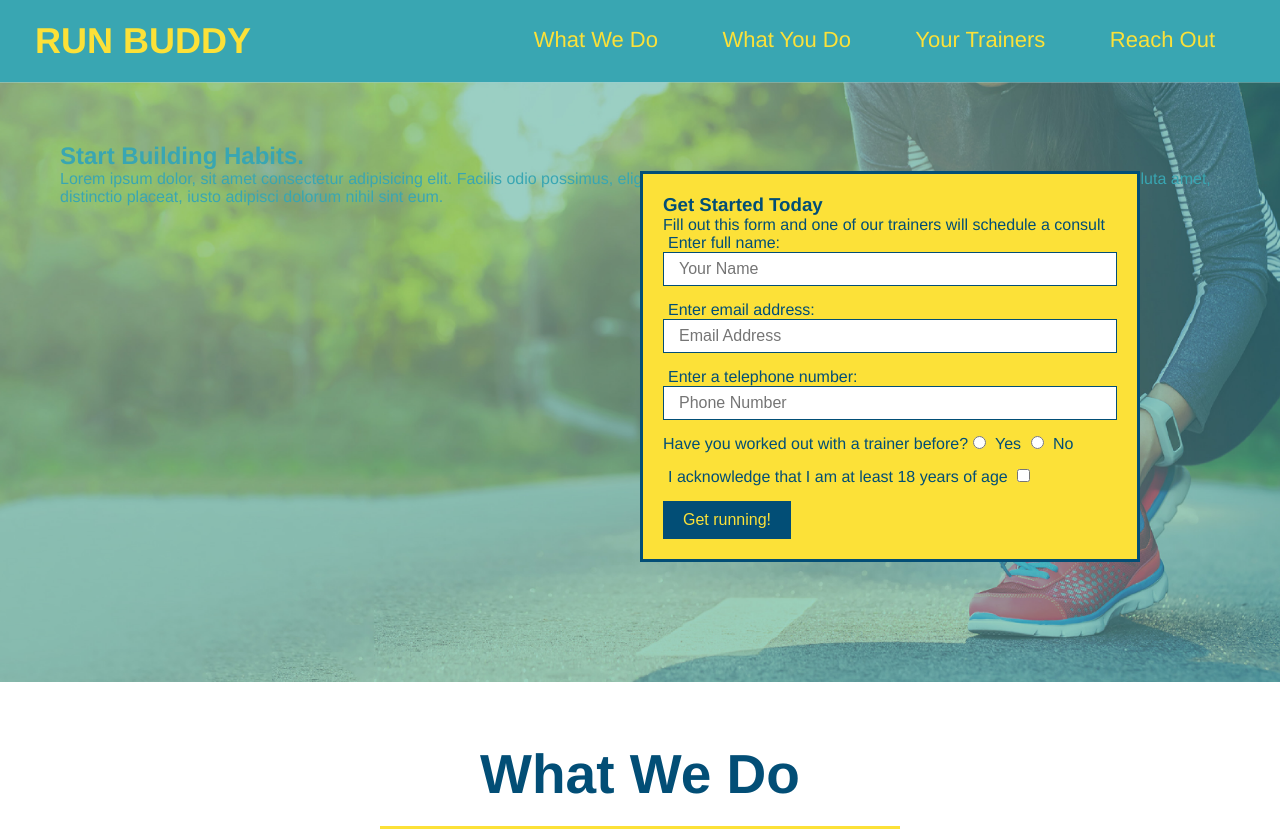
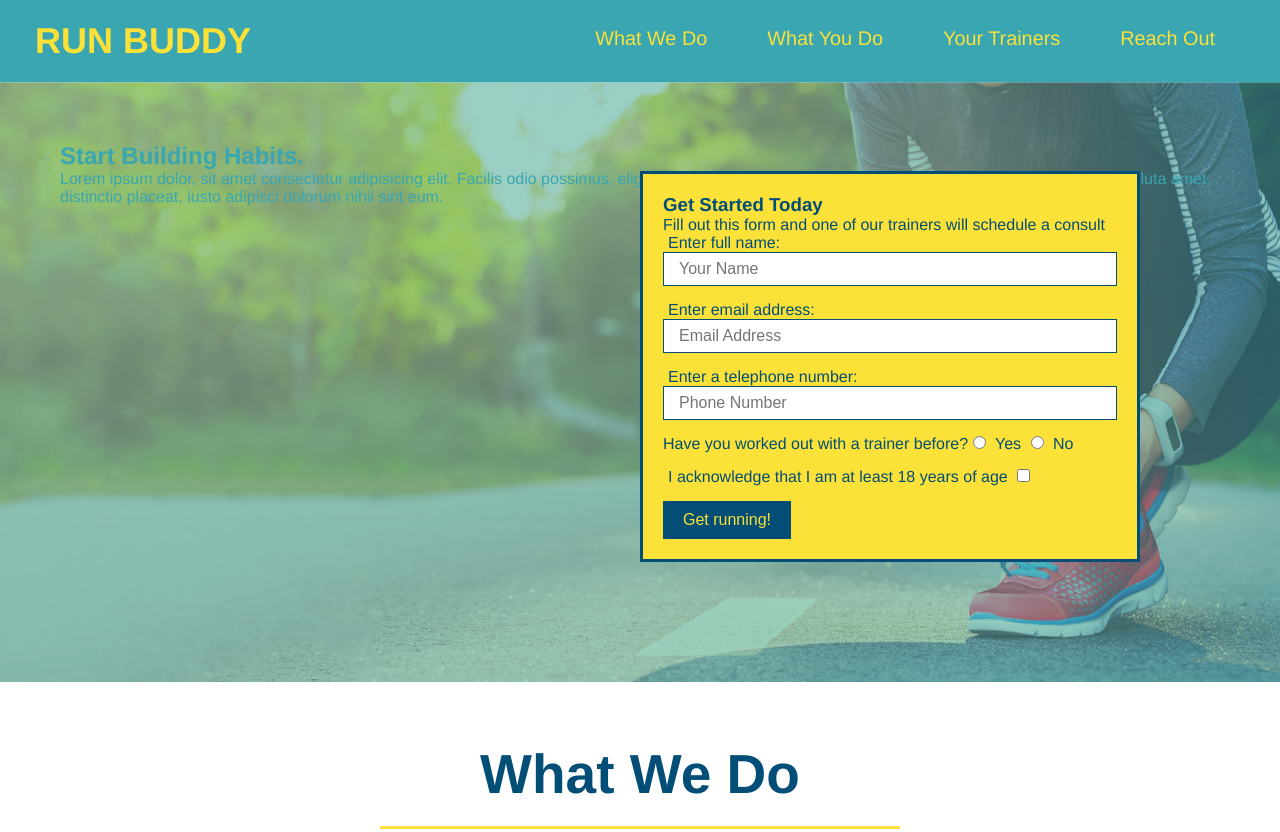
Before and after one commit to JWall13/module2runbuddy, a plain HTML site: page index.html in a window 1280 px wide. Shown: the top 832 px of the page. Drawn offline with Linux system fonts and the light colour scheme.

Commit message:
added flexbox styling

```diff
--- a/assets/css/style.css
+++ b/assets/css/style.css
@@ -24,10 +24,18 @@ body {/* more on this crazy alphanumerical value in a minute! */
       header nav {
         margin: 7px 0;
       }
-      header nav ul li {display: inline}
-      header nav ul li a {margin: 0 30px;
-                          font-weight: lighter;
-                          font-size: 22px}
+      header nav ul {
+        display: flex;
+        flex-wrap: wrap;
+        justify-content: space-between;
+        align-items: center;
+        list-style: none;
+      }
+      header nav ul li a {
+        margin: 0 30px;
+        font-weight: lighter;
+        font-size: 1.55vw;
+      }
       footer {background: #fce138;
               width: 100%;
               padding: 40px 35px}
```
